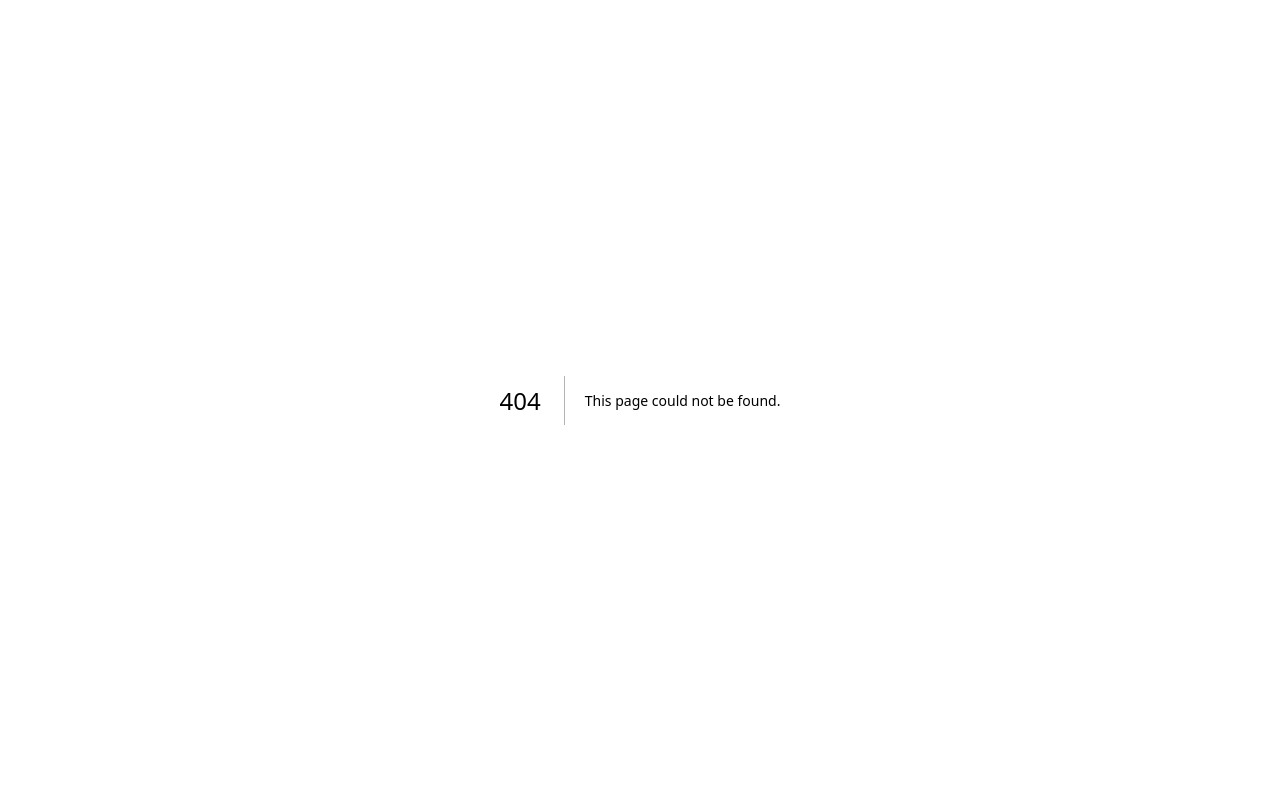
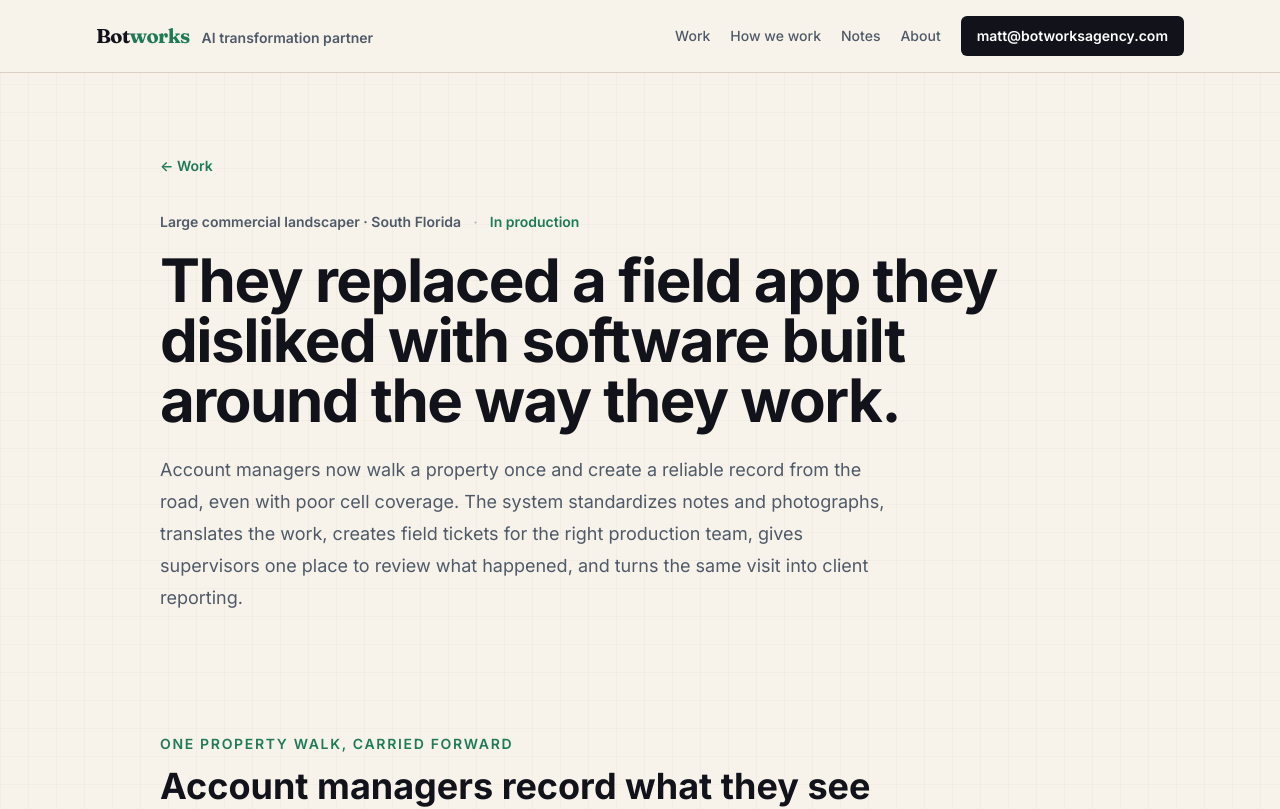
Before and after one commit to thebotcandoit/thebotcandoit.com, a Next.js app: page /case-studies/landscape-operations-software in a window 1280 px wide. Before the commit this address had no page. Shown: the top 809 px of the page. Built offline with nearby package versions, Linux system fonts and the light colour scheme.

Commit message:
Reframe landscape case study around software replacement

```diff
--- a/pages/case-studies/field-visit-capture.js
+++ b/pages/case-studies/landscape-operations-software.js
@@ -1,57 +1,66 @@
 import CaseStudyPage from '../../components/CaseStudyPage'
 
-export default function FieldVisitCapture() {
+export default function LandscapeOperationsSoftware() {
   return (
     <CaseStudyPage
-      path="/case-studies/field-visit-capture"
-      title="One field visit becomes crew work, a supervisor record, and a client-ready PDF."
-      description="How Botworks built and operates custom field software that carries a commercial landscape visit from weak-signal capture through bilingual crew work, supervisor review, and editable client PDFs."
+      path="/case-studies/landscape-operations-software"
+      title="They replaced a field app they disliked with software built around the way they work."
+      description="How Botworks replaced a commercial landscaping team’s field app and manual processes with production software for property walks, bilingual field tickets, supervisor review, and client reporting."
       eyebrow="Large commercial landscaper · South Florida"
       status="In production"
-      intro="Botworks built and operates the company’s field-to-crew software. Account managers record what they see at a client property, even with poor connectivity. The same visit becomes a bilingual operating record, routed work for the production team, a supervisor view, and an editable client PDF."
+      intro="Account managers now walk a property once and create a reliable record from the road, even with poor cell coverage. The system standardizes notes and photographs, translates the work, creates field tickets for the right production team, gives supervisors one place to review what happened, and turns the same visit into client reporting."
       journey={{
-        eyebrow: 'One visit, carried forward',
-        heading: 'The account manager records the work once. The system makes it useful to everyone who comes next.',
+        eyebrow: 'One property walk, carried forward',
+        heading: 'Account managers record what they see once. The same record moves through operations and out to the client.',
         steps: [
           {
-            heading: 'Field visit',
-            body: 'An account manager records conditions, opportunities, notes, and photographs while still at the property.',
+            heading: 'Property walk',
+            body: 'An account manager records quality issues, enhancement opportunities, notes, and photographs while still at the property.',
           },
           {
-            heading: 'Resilient upload',
-            body: 'The phone preserves the visit locally and keeps moving photographs when connectivity returns.',
+            heading: 'Reliable field record',
+            body: 'The phone saves the record locally and keeps moving photographs as connectivity allows.',
           },
           {
             heading: 'Bilingual record',
-            body: 'The visit becomes a structured English and Spanish record, with incomplete translation held for repair.',
+            body: 'Every property walk follows the same structure, with English and Spanish versions of the work.',
           },
           {
-            heading: 'Routed crew work',
-            body: 'Actionable findings become bilingual Microsoft To Do tasks for the production manager responsible for the property.',
+            heading: 'Automated field tickets',
+            body: 'Actionable findings become bilingual tickets for the production manager responsible for the property.',
           },
           {
             heading: 'Supervisor review',
             body: 'Operations staff can inspect visits, photographs, routing status, and exceptions in one authenticated workspace.',
           },
           {
-            heading: 'Editable client PDF',
-            body: 'The same findings and photographs can be selected, edited, marked up, and rendered into a client-ready PDF.',
+            heading: 'Client reporting',
+            body: 'The same findings and photographs become an editable, branded client report without starting again.',
           },
         ],
       }}
       sections={[
         {
-          eyebrow: 'Where the product begins',
-          heading: 'The network conditions are part of the job.',
+          eyebrow: 'What came before',
+          heading: 'The available tools did not fit the operation.',
+          paragraphs: [
+            'The company was using a field app its team did not like, along with manual processes for moving information from property visits into operations and client communication.',
+            'The goal was not to recreate that app feature for feature. It was to replace the fragmented process with one company-specific system built around how account managers and operations teams actually work.',
+          ],
+        },
+        {
+          eyebrow: 'On the road',
+          heading: 'The new record has to work where the work happens.',
           paragraphs: [
             'Account managers work across commercial properties where Wi-Fi may not exist and cell service may be weak. A visit can include dozens of photographs. The current production record is 60 photographs on one visit, and the application is designed not to reject a valid visit simply because it is large.',
             'The phone saves drafts and photographs locally first. The small visit record can submit independently while photographs continue uploading as the app finds signal. Uploads can resume, repeated attempts converge on the same visit, and the interface distinguishes work saved on the phone from work fully received by the server.',
+            'Issues, enhancement opportunities, notes, reasons, and photographs now enter the same structure on every property walk. That record becomes the source for the work that follows.',
           ],
-          callout: 'A field application is only useful if employees can trust it at the properties where they actually work.',
+          callout: 'The replacement had to work in the field, not just look complete in a software demo.',
         },
         {
-          eyebrow: 'From field observation to operating work',
-          heading: 'One record reaches the people responsible for acting on it.',
+          eyebrow: 'From property to crew',
+          heading: 'The system translates the work and creates the field tickets.',
           paragraphs: [
             'After submission, AI produces a structured Spanish version of the English field record and drafts action-led titles in both languages. Incomplete translation is held for repair rather than sent to a Spanish-speaking crew as if it were finished.',
             'The property’s HubSpot record identifies the responsible production manager. Actionable findings then become bilingual Microsoft To Do tasks with photographs attached. Irrigation work can route separately. If the mapping is missing or ambiguous, the system holds or flags the work instead of guessing where it belongs.',
@@ -59,16 +68,16 @@ export default function FieldVisitCapture() {
           ],
         },
         {
-          eyebrow: 'Supervisor view and company record',
-          heading: 'The automation remains visible to the people running the operation.',
+          eyebrow: 'Supervisor and company record',
+          heading: 'The work remains visible after the automation runs.',
           paragraphs: [
             'An authenticated review workspace lets supervisors and account managers inspect visits, photographs, English and Spanish notes, routing status, and exceptions. The interface shows whether work was created, skipped because no crew action was required, or held because the automation needs attention.',
             'The same stored photographs are also mirrored into a client-owned SharePoint archive, organized by property and visit date.',
           ],
         },
         {
-          eyebrow: 'The PDF Creator',
-          heading: 'A visit can become client-facing work without starting again.',
+          eyebrow: 'Client reporting',
+          heading: 'The same property record becomes a report without starting again.',
           paragraphs: [
             'Botworks also built a separate PDF application around the visit record. An employee can start from a completed visit, choose the issues and opportunities worth presenting, edit the title and scope, select and reorder photographs, mark up an image with a red pen, and generate a branded PDF.',
             'The software preserves saved drafts and generated-file history. It does not claim whether each PDF was sent or produced revenue, so the case study stops at what the system can prove.',
@@ -85,31 +94,31 @@ export default function FieldVisitCapture() {
       ]}
       evidence={{
         eyebrow: 'Inside the product',
-        heading: 'A completed visit becomes a bilingual operating record.',
-        intro: 'The review workspace keeps the original field record, English and Spanish work descriptions, photographs, routing status, and the handoff into the PDF Creator together.',
+        heading: 'The property record is ready for operations and the client.',
+        intro: 'The review workspace keeps the original field record, English and Spanish work descriptions, photographs, routing status, and the handoff into client reporting together.',
         items: [
           {
             src: '/evidence/field-visit-review-anonymized.png',
             alt: 'An anonymized field operations review screen showing a bilingual enhancement record, visit photographs, crew-work status, and a control to begin a PDF draft.',
             width: 1719,
             height: 915,
-            caption: 'An anonymized production visit. The same record supports supervisor review, bilingual crew communication, routing status, and the start of a client PDF.',
+            caption: 'An anonymized property record in production. The same record supports supervisor review, bilingual crew communication, routing status, and the start of a client report.',
           },
         ],
       }}
-      deliveredHeading="A company-specific field operations product."
-      deliveredIntro="These are connected parts of one operating system, not a collection of demonstrations."
+      deliveredHeading="One company-specific system replaced the app and the manual handoffs around it."
+      deliveredIntro="The property-walk app, routing automation, review workspace, photo archive, PDF Creator, and operating layer are connected parts of one production system."
       delivered={[
         {
-          heading: 'Field system',
-          body: 'Installed mobile application, on-device drafts, resilient photo upload, visit history, and a structured record for every property visit.',
+          heading: 'Property-walk app',
+          body: 'Installed mobile software, on-device drafts, resilient photo upload, visit history, and a standardized record for every property walk.',
         },
         {
-          heading: 'Operations workflow',
+          heading: 'Bilingual field operations',
           body: 'English and Spanish records, HubSpot-informed routing, Microsoft To Do tasks, supervisor review, and a client-owned SharePoint archive.',
         },
         {
-          heading: 'PDF software',
+          heading: 'Client reporting',
           body: 'Saved drafts, editable findings, photograph selection and ordering, image annotation, branded rendering, and generated-file history.',
         },
         {
@@ -117,7 +126,7 @@ export default function FieldVisitCapture() {
           body: 'Authentication, permissions, scheduled work, monitoring, alerts, tests, deployment, incident repair, and operating documentation.',
         },
       ]}
-      boundary="The field system, routing, review workspace, photo archive, and PDF Creator are in production. This case study does not claim labor savings, revenue lift, crew completion, or client acceptance of generated PDFs. A separate estimating workspace is under active operator testing and is not included in the proven result described here."
+      boundary="The property-walk app, routing, review workspace, photo archive, and PDF Creator are in production. This case study does not claim labor savings, revenue lift, crew completion, or client acceptance of generated reports. A separate estimating workspace is under active operator testing and is not included in the proven result described here."
     />
   )
 }
--- a/pages/index.js
+++ b/pages/index.js
@@ -52,7 +52,7 @@ export default function Home() {
                 </div>
                 <div className="divide-y divide-line">
                   {content.proof.items.map((item, index) => {
-                    const href = ['/case-studies/field-visit-capture', '/case-studies/finance-operations', '/case-studies/hvac-rebate-automation'][index]
+                    const href = ['/case-studies/landscape-operations-software', '/case-studies/finance-operations', '/case-studies/hvac-rebate-automation'][index]
                     return (
                       <Link key={item.heading} href={href} className="group block py-8">
                         <div className="mb-3 flex flex-wrap items-center gap-x-2 gap-y-1">
--- a/pages/work.js
+++ b/pages/work.js
@@ -5,11 +5,11 @@ import SiteHead from '../components/SiteHead'
 
 const studies = [
   {
-    href: '/case-studies/field-visit-capture',
+    href: '/case-studies/landscape-operations-software',
     industry: 'Large commercial landscaper · South Florida',
     status: 'In production',
-    title: 'The team records a site visit once. AI and software help carry it forward.',
-    body: 'Weak-cell photo capture, supervisor review, crew follow-up, client PDFs, and an estimating system under active testing. It is all built around the way employees already work in the field.',
+    title: 'They replaced a field app employees disliked with software built around the way the team works.',
+    body: 'Account managers document a property once, even with weak cell service. The same standardized record is translated, routed into field tickets, reviewed by supervisors, and turned into client reporting.',
   },
   {
     href: '/case-studies/finance-operations',
--- a/scripts/generate-agent-assets.mjs
+++ b/scripts/generate-agent-assets.mjs
@@ -12,7 +12,7 @@ const baseUrls = [
   ['https://botworksagency.com/work', 'monthly', '0.9'],
   ['https://botworksagency.com/about', 'monthly', '0.8'],
   ['https://botworksagency.com/notes', 'weekly', '0.8'],
-  ['https://botworksagency.com/case-studies/field-visit-capture', 'monthly', '0.8'],
+  ['https://botworksagency.com/case-studies/landscape-operations-software', 'monthly', '0.8'],
   ['https://botworksagency.com/case-studies/finance-operations', 'monthly', '0.8'],
   ['https://botworksagency.com/case-studies/hvac-rebate-automation', 'monthly', '0.8'],
   ['https://botworksagency.com/contact', 'monthly', '0.7'],
@@ -96,7 +96,7 @@ function renderLlmsTxt() {
     '',
     'Production case studies:',
     '',
-    '- Commercial-landscaping field workflow (weak-cell capture, review, follow-up, client PDFs, estimating): https://botworksagency.com/case-studies/field-visit-capture',
+    '- Commercial landscaping operations software (property walks, weak-cell records, bilingual field tickets, supervisor review, and client reporting): https://botworksagency.com/case-studies/landscape-operations-software',
     '- Transportation finance operations (source mapping, reconciliation, executive snapshot, owner-operator processing): https://botworksagency.com/case-studies/finance-operations',
     '- HVAC rebate processing (existing job data to reviewed, print-ready packet; under operator validation): https://botworksagency.com/case-studies/hvac-rebate-automation',
     '',
--- a/scripts/mobile-qa.mjs
+++ b/scripts/mobile-qa.mjs
@@ -15,7 +15,7 @@ const routes = [
   '/contact',
   '/notes',
   '/notes/botworks-vs-using-ai-yourself',
-  '/case-studies/field-visit-capture',
+  '/case-studies/landscape-operations-software',
   '/case-studies/finance-operations',
   '/case-studies/hvac-rebate-automation',
 ]
```
Also changed, not shown: data/homepage.json (+4 -4 lines), public/llms.txt, vercel.json, 1 other file (tests, documents, lock files or other folders).
